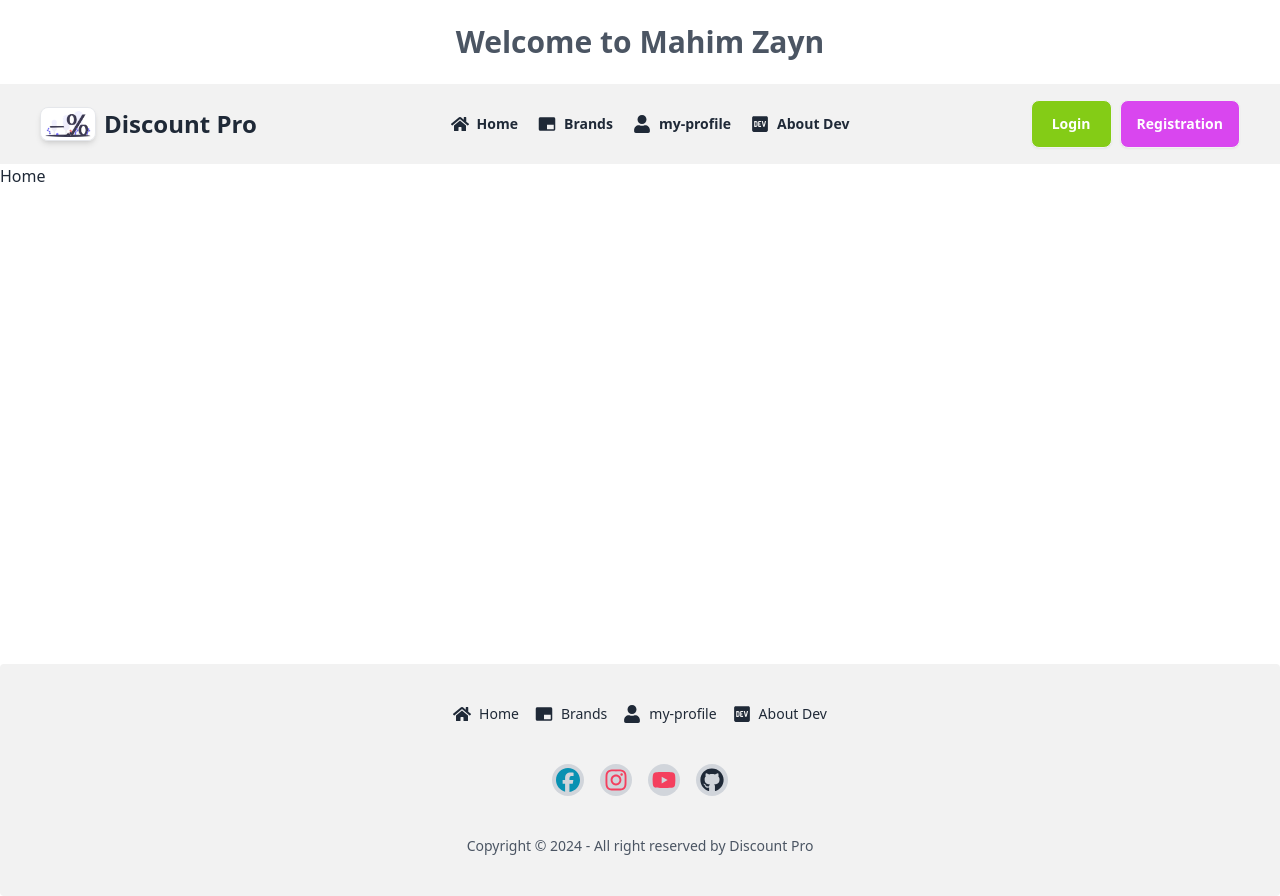
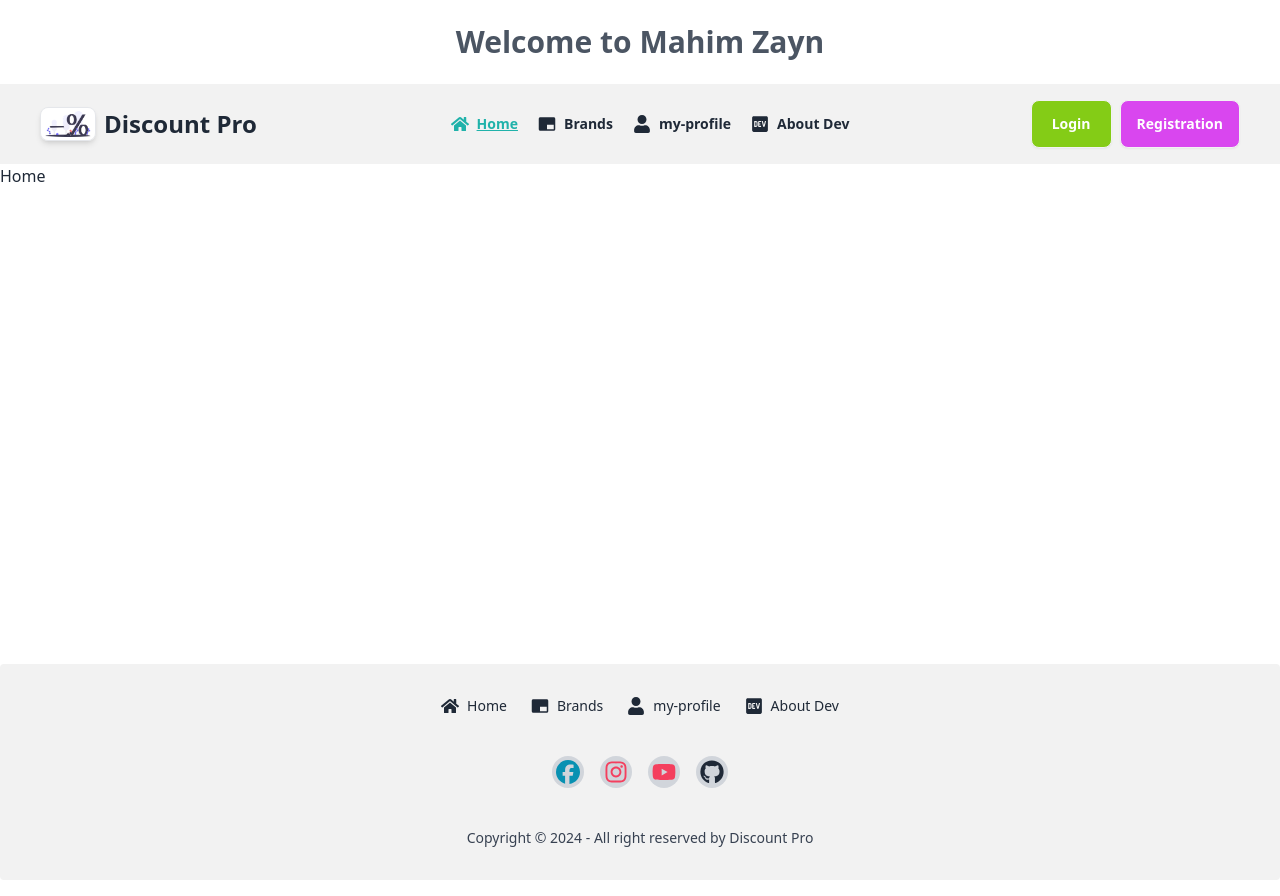
Before and after one commit to ssmahim01/discount-pro, a React (Vite) app: page / in a window 1280 px wide. Built offline with nearby package versions, Linux system fonts and the light colour scheme.

Commit message:
Added CSS file of Navbar then Edited Navbar and Footer Component

```diff
--- a/src/components/Footer.jsx
+++ b/src/components/Footer.jsx
@@ -2,36 +2,36 @@ import { FaDev, FaHome, FaInstagram, FaUser, FaYoutube } from "react-icons/fa";
 import { FaGithub } from "react-icons/fa6";
 import { MdBrandingWatermark } from "react-icons/md";
 import { SiFacebook } from "react-icons/si";
-import { NavLink } from "react-router-dom";
+import { Link } from "react-router-dom";
 
 const Footer = () => {
   return (
-    <footer className="footer footer-center bg-base-200 text-base-content rounded p-10">
-      <nav className="grid grid-flow-col gap-4">
-        <NavLink to="/">
+    <footer className="footer footer-center bg-base-200 text-base-content rounded p-8">
+      <nav className="md:grid md:grid-flow-col flex flex-wrap justify-center items-center gap-6">
+        <Link to="/">
           <div className="flex gap-2 items-center">
             <FaHome className="text-lg" /> <span>Home</span>
           </div>
-        </NavLink>
+        </Link>
 
-        <NavLink to="/brands">
+        <Link to="/brands">
           <div className="flex gap-2 items-center">
             <MdBrandingWatermark className="text-lg" /> <span>Brands</span>
           </div>
-        </NavLink>
+        </Link>
 
-        <NavLink to="/myProfile">
+        <Link to="/myProfile">
           <div className="flex gap-2 items-center">
             <FaUser className="text-lg" /> <span>my-profile</span>
           </div>
-        </NavLink>
+        </Link>
 
-        <NavLink to="/aboutDev">
+        <Link to="/aboutDev">
           <div className="flex gap-2 items-center">
             <FaDev className="text-lg" />
             <span>About Dev</span>
           </div>
-        </NavLink>
+        </Link>
       </nav>
       <nav>
         <div className="grid grid-flow-col gap-4 *:hover:cursor-pointer">
@@ -69,7 +69,7 @@ const Footer = () => {
         </div>
       </nav>
       <aside>
-        <p className="text-gray-600 font-medium">
+        <p className="text-gray-700 font-medium">
           Copyright © {new Date().getFullYear()} - All right reserved by Discount Pro
         </p>
       </aside>
--- /dev/null
+++ b/src/components/Navbar/Navbar.css
@@ -0,0 +1,4 @@
+a.active{
+    color: lightseagreen;
+    text-decoration: underline;
+}
--- a/src/components/Navbar/Navbar.jsx
+++ b/src/components/Navbar/Navbar.jsx
@@ -2,6 +2,7 @@ import { FaDev, FaHome, FaUser } from "react-icons/fa";
 import { MdBrandingWatermark } from "react-icons/md";
 import { Link, NavLink } from "react-router-dom";
 import logoImg from "/src/assets/discount.png";
+import "./Navbar.css";
 
 const Navbar = () => {
     const routeLinks = <>
```
